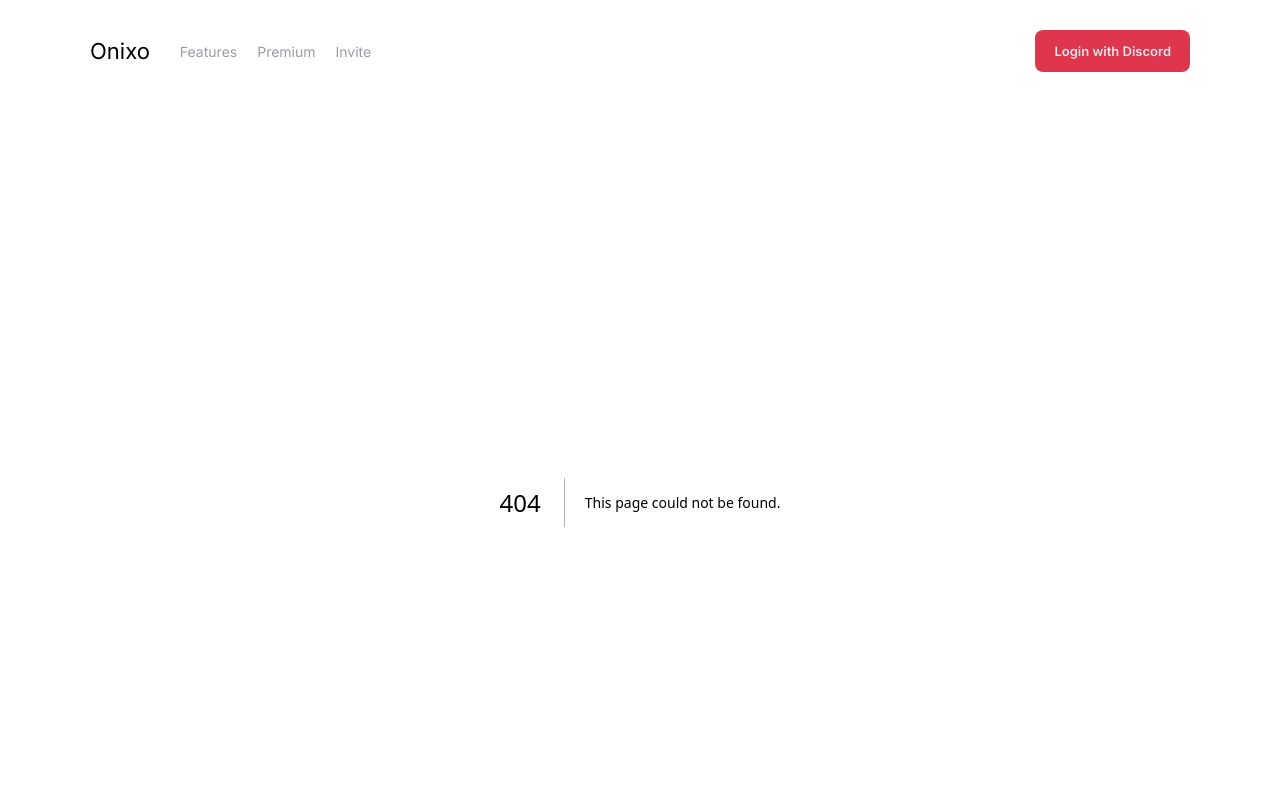
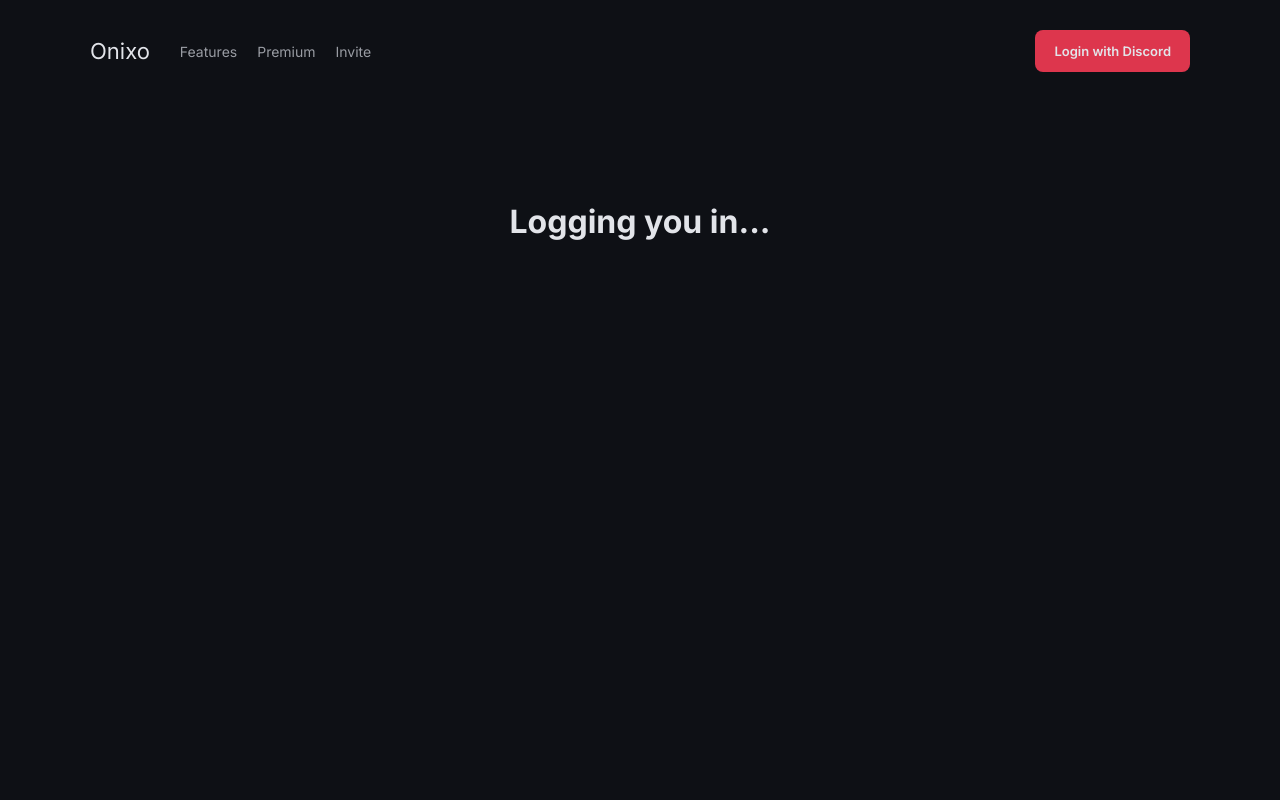
Before and after one commit to Poxie/onixo-new, a Next.js app in the folder frontend/: page /auth in a window 1280 px wide. Before the commit this address had no page. Shown: the top 800 px of the page. Built offline with nearby package versions, Linux system fonts and the light colour scheme.

Commit message:
Handling the auth code

```diff
--- /dev/null
+++ b/frontend/components/auth/Auth.module.scss
@@ -0,0 +1,9 @@
+.container {
+    height: 90vh;
+
+    h1 {
+        margin: 0;
+        text-align: center;
+        padding-top: 100px;
+    }
+}
--- /dev/null
+++ b/frontend/components/auth/index.tsx
@@ -0,0 +1,37 @@
+import { useRouter } from 'next/router';
+import styles from './Auth.module.scss';
+import { useEffect } from 'react';
+
+export const Auth = () => {
+    const router = useRouter();
+    const { code } = router.query;
+
+    useEffect(() => {
+        if(!code) return;
+
+        fetch(`${process.env.NEXT_PUBLIC_API_ENDPOINT}/auth`, {
+            method: 'POST',
+            body: JSON.stringify({ code }),
+            headers: {
+                'Content-Type': 'application/json'
+            }
+        })
+        .then(res => res.json())
+        .then(response => {
+            const { access_token, refresh_token } = response;
+
+            localStorage.setItem('access_token', access_token);
+            localStorage.setItem('refresh_token', refresh_token);
+
+            window.location.href = '/';
+        })
+    }, [code]);
+
+    return(
+        <div className={styles['container']}>
+            <h1>
+                Logging you in...
+            </h1>
+        </div>
+    )
+}
--- /dev/null
+++ b/frontend/pages/auth/index.tsx
@@ -0,0 +1,3 @@
+import { Auth } from "@/components/auth";
+
+export default Auth;
```
